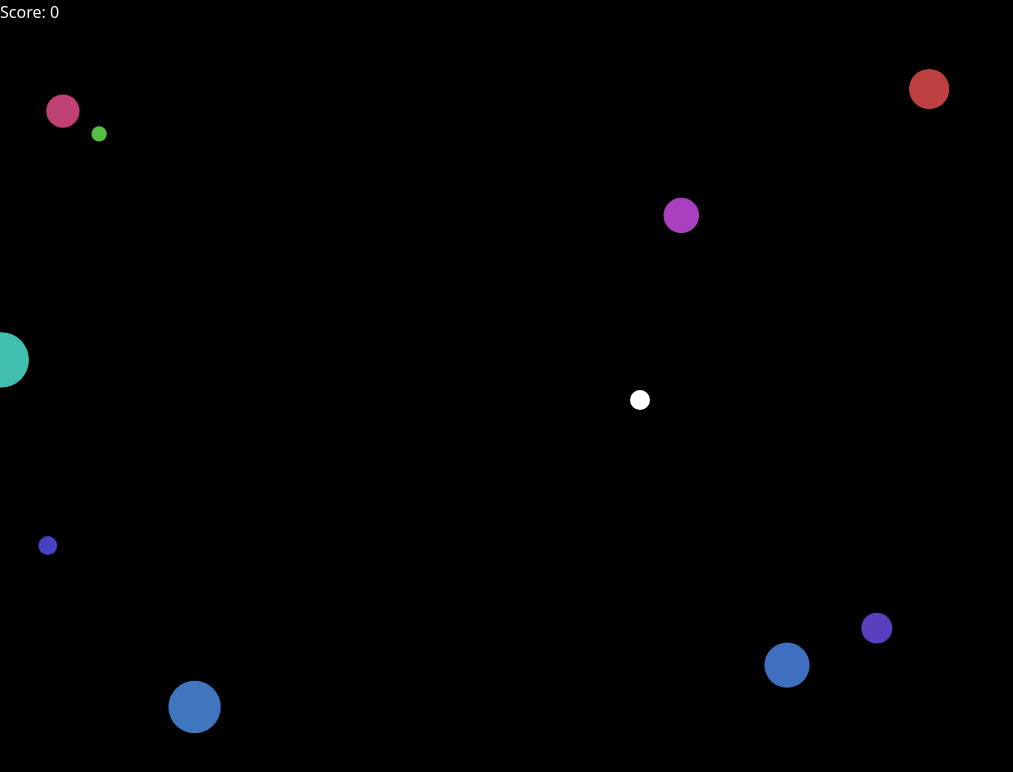
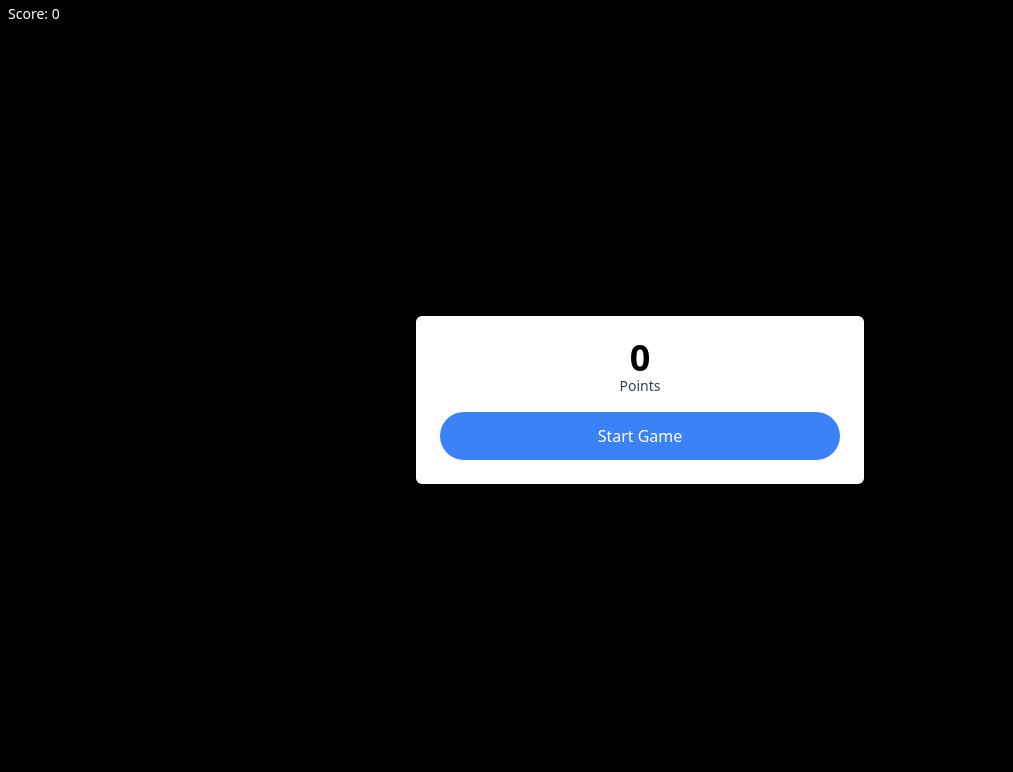
Before and after one commit to rasjm001/js_canvas_ball_game, a plain HTML site: page Index.html in a window 1280 px wide. Shown: the whole page, without its empty margins (0-1013 px from the left). Drawn offline with nearby package versions, Linux system fonts and the light colour scheme.

Commit message:
added menu

```diff
--- a/Index.html
+++ b/Index.html
@@ -4,13 +4,31 @@
 <style>
     body{
         margin: 0;
+        background: black;
     }
 
 </style>
 
-<div class = "fixed text-white">
-    <span >Score:</span>
-    <span>0</span>
+<div class = "fixed text-white text-sm ml-2 mt-1 select-none">
+    <span >Score: </span>
+    <span id="score_element">0</span>
+
+</div>
+
+<div class="fixed inset-0 flex items-center justify-center " id="menu_screen" >
+    <div class="bg-white max-w-md w-full p-6 text-center rounded-md">
+        <h1 class="text-4xl font-bold leading-none">0</h1>
+        <p class = "text-sm text-gray-700 mb-4">Points</p>
+        <div>
+            <button  class = "bg-blue-500 w-full py-3 rounded-full text-white" id="start_game_button"> Start Game</button>
+        </div>
+
+
+    </div>
+</div>
+
+
+<div>
 
 </div>
 <!-- canvas element to contain the graphics-->
--- a/index.js
+++ b/index.js
@@ -1,8 +1,19 @@
+
 //Find the canvas element in the html document and assign to a const
 const canvas = document.querySelector("canvas");
 
 //context cont- contain all the information for the canvas eg style, lines, colours
 const context = canvas.getContext('2d');
+
+
+//find the score element with the id #score_element
+const score_element = document.querySelector('#score_element');
+
+//find the start game button
+const start_button = document.querySelector('#start_game_button');
+
+//find the menu screen
+const menu = document.querySelector('#menu_screen')
 
 
 //set the canvas width to take up the whole screen;
@@ -216,6 +227,8 @@ spawn_enemies();
 //variable for the current animation frame for pause/gameover
 let animation_id;
 
+//variable for the score
+let score = 0;
 
 //animation function
 function animate(){
@@ -282,6 +295,12 @@ function animate(){
             //check to see if the distance, minus the radius of both the enemy and projectile is <1
             if(distance - enemy.radius - projectile.radius <1){
 
+                //increase score when collision occurs with enemy
+                score += 100;
+
+                //change the inner html of the score_element to the score
+                score_element.innerHTML = score;
+
                 //determine the amount of particles accourding to the enemines radius ( eg bigger = more)
                 for(let i = 0; i < enemy.radius; i++){
                     //create random radius up to 3.5
@@ -307,6 +326,9 @@ function animate(){
                 {
                 //use setTimeout to prevent flashing of objcets when deleted after collision by seeing timeout to 0 (waits to tnext frame)
                 setTimeout(() => {
+
+                    score += 250;
+                    score_element.innerHTML = score
                     //take the enemy out of the enemy array at the index of the array
                     enemy_array.splice(index, 1);
 
@@ -328,7 +350,7 @@ function animate(){
 
 
 // add an event listener ( takes parameter of the event and a function)
-window.addEventListener("click", (event) => {
+addEventListener("click", (event) => {
     console.log(projectiles_array)
     //get the angle to the mouse click position;
     const angle = Math.atan2(event.clientY - canvas.height/2, event.clientX - canvas.width/2 )
@@ -361,4 +383,9 @@ window.addEventListener("click", (event) => {
     console.log("clicked")
 })
 
-animate();
+start_button.addEventListener('click', () => {
+    console.log("start button clicked")
+    animate();
+    menu.style.display = 'none'
+
+})
```
Also changed, not shown: tailwindstyle.css.
